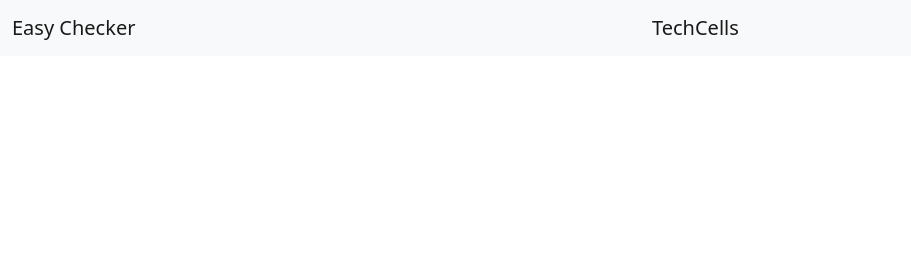
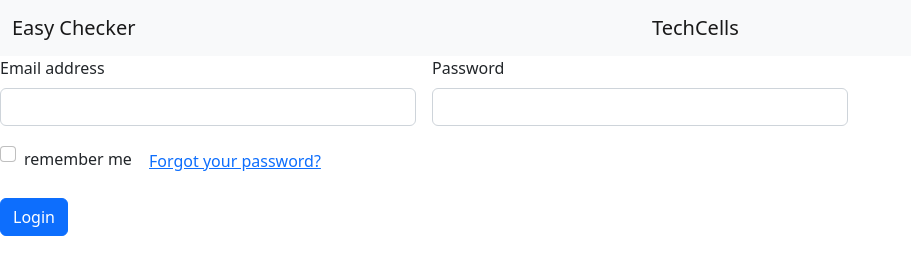
Before and after one commit to RikoMani84/testTimeTracker, a plain HTML site: page index.html in a window 1280 px wide. Shown: the whole page, without its empty margins (0-911 px from the left). Drawn offline with nearby package versions, Linux system fonts and the light colour scheme.

Commit message:
feat:add main page

```diff
--- a/index.html
+++ b/index.html
@@ -22,6 +22,37 @@
             </div>
         </nav>
     </header>
+    <div class="main-page">
+        <div class="authorization-block">
+            <div class="login-section">
+                <form class="row g-3">
+                    <div class="col-md-4">
+                        <label for="validationDefault01" class="form-label">Email address</label>
+                        <input type="email" class="form-control" id="validationDefault01" value="" required>
+                    </div>
+                    <div class="col-md-4">
+                        <label for="validationDefault02" class="form-label">Password</label>
+                        <input type="text" class="form-control" id="validationDefault02" value="" required>
+                    </div>
+
+                    <div class="col-12">
+                        <div class="form-check">
+                            <input class="form-check-input" type="checkbox" value="" id="invalidCheck2" required>
+                            <label class="form-check-label" for="invalidCheck2">
+                                remember me
+                            </label>
+
+                        <button type="button" class="btn btn-link">Forgot your password?</button>
+                        </div>
+                    </div>
+                    <div class="col-12">
+                        <button class="btn btn-primary" type="submit">Login</button>
+                    </div>
+                </form>
+            </div>
+            <div class="register-section"></div>
+        </div>
+    </div>
 </body>
 
 </html>
```
